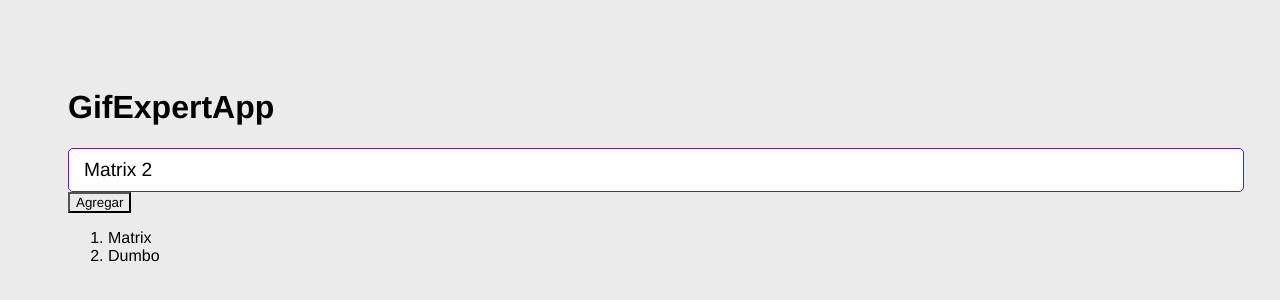
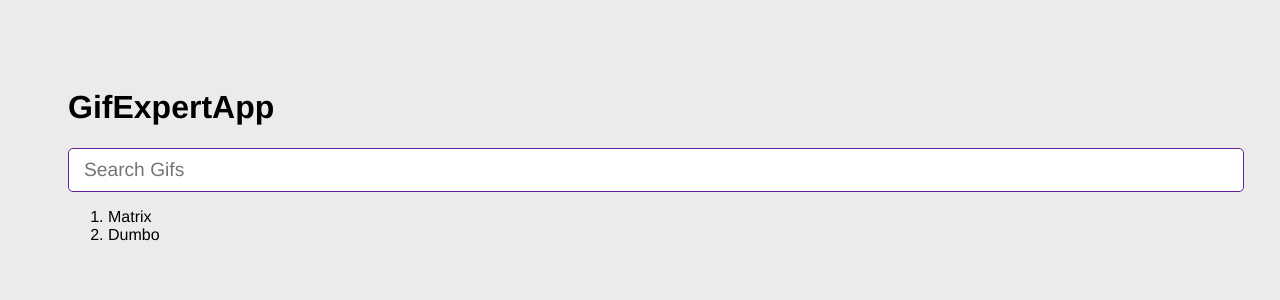
Before and after one commit to Frozmiz/gif-expert-app-vite, a React (Vite) app: page / in a window 1280 px wide. Shown: the top 300 px of the page. Built offline with nearby package versions, Linux system fonts and the light colour scheme.

Commit message:
feat: enhance AddCategory component

```diff
--- a/src/GifExpertApp.jsx
+++ b/src/GifExpertApp.jsx
@@ -6,17 +6,15 @@
 
     const [categories, setCategories] = useState(['Matrix', 'Dumbo']);
 
-    const onAddCategory = () => {
-        setCategories([ ...categories, 'Mulan']);
-    }
+    // const onAddCategory = () => {
+    //     setCategories([ ...categories, 'Mulan']);
+    // }
 
   return (
     <>
       <h1>GifExpertApp</h1>
 
-      <AddCategory/>
-
-      <button onClick={ onAddCategory }> Agregar </button>
+      <AddCategory setCategories={ setCategories }/>
 
       <ol>
         {categories.map( category => {
--- a/src/components/AddCategory.jsx
+++ b/src/components/AddCategory.jsx
@@ -1,9 +1,9 @@
 
 import { useState } from "react";
 
-const AddCategory = () => {
+const AddCategory = ({ setCategories }) => {
 
-  const [ inputValue, setInputValue ] = useState('Matrix 2');
+  const [ inputValue, setInputValue ] = useState('');
 
   const onInputChange = ({ target }) => {
     setInputValue( target.value );
@@ -11,8 +11,11 @@
 
   const onSubmit = (event) => {
     event.preventDefault();
-    console.log(inputValue);
+    if (inputValue.trim().length <= 1) return;
 
+
+    setCategories( categories => [inputValue, ...categories]);
+    setInputValue('');
   }
 
   return (
```
